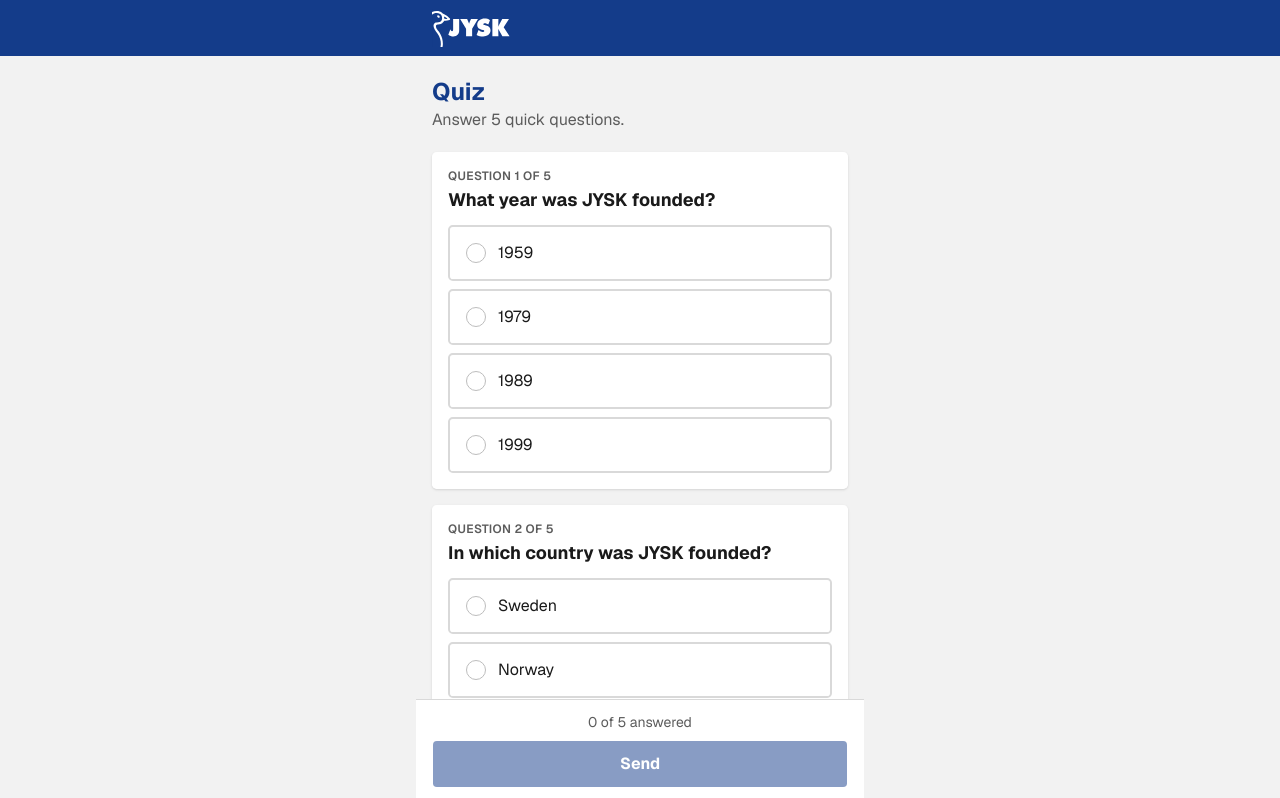
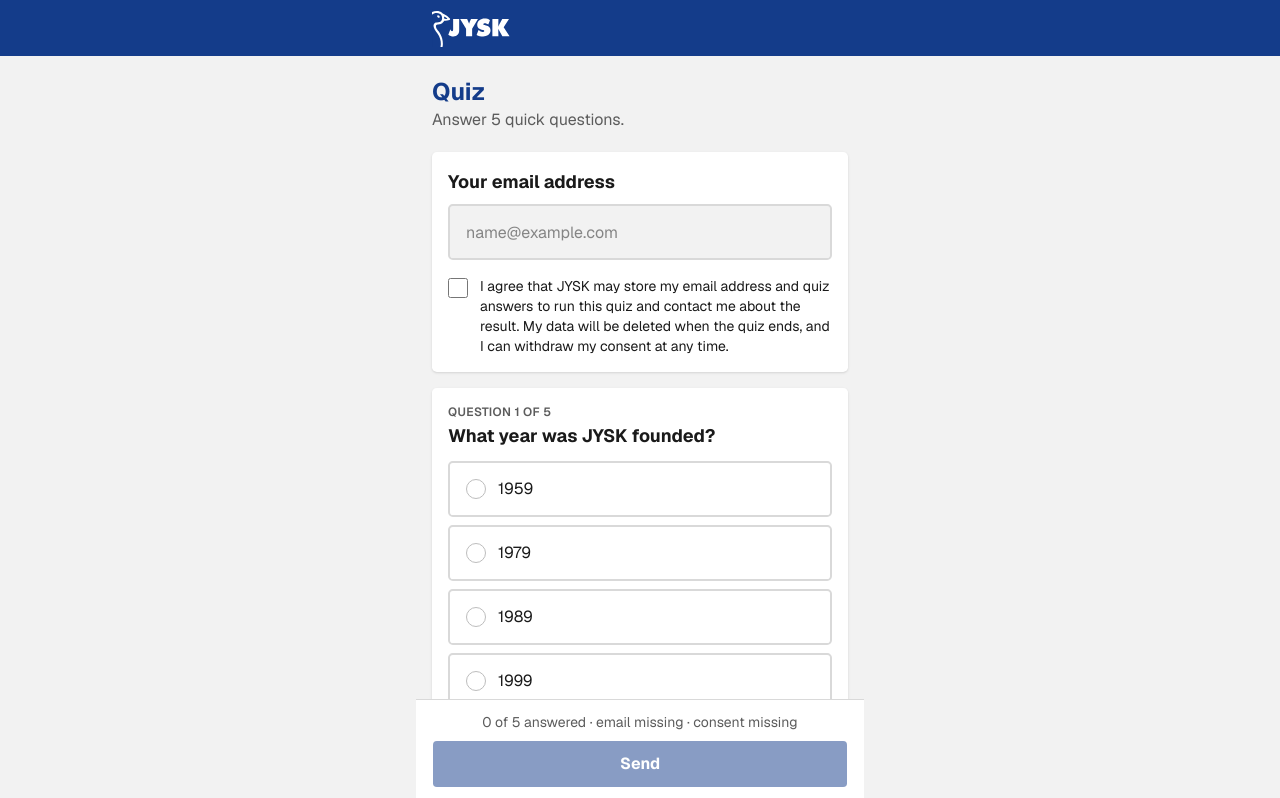
Before and after one commit to kennirau/jysk-quiz, a Next.js app: page / in a window 1280 px wide. Shown: the top 798 px of the page. Built offline with nearby package versions, Linux system fonts and the light colour scheme.

Commit message:
add email to quizz

```diff
--- a/src/app/actions.ts
+++ b/src/app/actions.ts
@@ -7,8 +7,23 @@ export type SubmitResult =
   | { ok: false; error: string };
 
 export async function submitAnswers(
+  email: string,
+  consent: boolean,
   answers: { questionId: number; optionId: number }[],
 ): Promise<SubmitResult> {
+  if (consent !== true) {
+    return { ok: false, error: "Please accept the consent to take part." };
+  }
+
+  const normalizedEmail =
+    typeof email === "string" ? email.trim().toLowerCase() : "";
+  if (
+    normalizedEmail.length > 254 ||
+    !/^[^\s@]+@[^\s@]+\.[^\s@]+$/.test(normalizedEmail)
+  ) {
+    return { ok: false, error: "Please enter a valid email address." };
+  }
+
   const isValid =
     Array.isArray(answers) &&
     answers.length === questions.length &&
@@ -30,7 +45,13 @@ export async function submitAnswers(
 
   console.log(
     "Quiz submission",
-    JSON.stringify({ answers, correct, total: questions.length }),
+    JSON.stringify({
+      email: normalizedEmail,
+      consentedAt: new Date().toISOString(),
+      answers,
+      correct,
+      total: questions.length,
+    }),
   );
   return { ok: true, correct, total: questions.length };
 }
--- a/src/components/quiz-form.tsx
+++ b/src/components/quiz-form.tsx
@@ -7,19 +7,26 @@ import type { Question } from "@/lib/questions";
 import { useState, useTransition } from "react";
 import { toast } from "sonner";
 
+const EMAIL_PATTERN = /^[^\s@]+@[^\s@]+\.[^\s@]+$/;
+
 export function QuizForm({ questions }: { questions: Question[] }) {
+  const [email, setEmail] = useState("");
+  const [consent, setConsent] = useState(false);
   const [answers, setAnswers] = useState<Record<number, number>>({});
   const [score, setScore] = useState<{ correct: number; total: number }>();
   const [isPending, startTransition] = useTransition();
 
+  const emailValid = EMAIL_PATTERN.test(email.trim());
   const allAnswered = questions.every((q) => answers[q.id] !== undefined);
   const answeredCount = Object.keys(answers).length;
 
   function handleSubmit(e: React.FormEvent) {
     e.preventDefault();
-    if (!allAnswered) return;
+    if (!allAnswered || !emailValid || !consent) return;
     startTransition(async () => {
       const result = await submitAnswers(
+        email,
+        consent,
         questions.map((q) => ({ questionId: q.id, optionId: answers[q.id] })),
       );
       if (result.ok) setScore({ correct: result.correct, total: result.total });
@@ -41,6 +48,40 @@ export function QuizForm({ questions }: { questions: Question[] }) {
 
   return (
     <form onSubmit={handleSubmit} className="flex flex-1 flex-col gap-4">
+      <div className="rounded-md bg-card p-4 shadow-sm">
+        <label htmlFor="email" className="mb-2 block text-lg font-bold">
+          Your email address
+        </label>
+        <input
+          id="email"
+          name="email"
+          type="email"
+          inputMode="email"
+          autoComplete="email"
+          autoCapitalize="none"
+          required
+          maxLength={254}
+          placeholder="name@example.com"
+          value={email}
+          onChange={(e) => setEmail(e.target.value)}
+          className="h-14 w-full rounded-md border-2 border-border bg-background px-4 text-base outline-none focus:border-primary"
+        />
+        <label className="mt-4 flex cursor-pointer items-start gap-3 text-sm">
+          <input
+            type="checkbox"
+            name="consent"
+            required
+            checked={consent}
+            onChange={(e) => setConsent(e.target.checked)}
+            className="mt-0.5 size-5 shrink-0 accent-primary"
+          />
+          <span>
+            I agree that JYSK may store my email address and quiz answers to run
+            this quiz and contact me about the result. My data will be deleted
+            when the quiz ends, and I can withdraw my consent at any time.
+          </span>
+        </label>
+      </div>
       {questions.map((q, i) => (
         <fieldset key={q.id} className="rounded-md bg-card p-4 shadow-sm">
           <legend className="float-left mb-3 w-full">
@@ -73,11 +114,13 @@ export function QuizForm({ questions }: { questions: Question[] }) {
       <div className="sticky bottom-0 -mx-4 mt-auto border-t bg-card px-4 pt-3 pb-[max(0.75rem,env(safe-area-inset-bottom))]">
         <p className="mb-2 text-center text-sm text-muted-foreground">
           {answeredCount} of {questions.length} answered
+          {!emailValid && " · email missing"}
+          {!consent && " · consent missing"}
         </p>
         <Button
           type="submit"
           className="h-12 w-full rounded-md text-base font-bold"
-          disabled={!allAnswered || isPending}
+          disabled={!allAnswered || !emailValid || !consent || isPending}
         >
           {isPending ? "Sending..." : "Send"}
         </Button>
```
